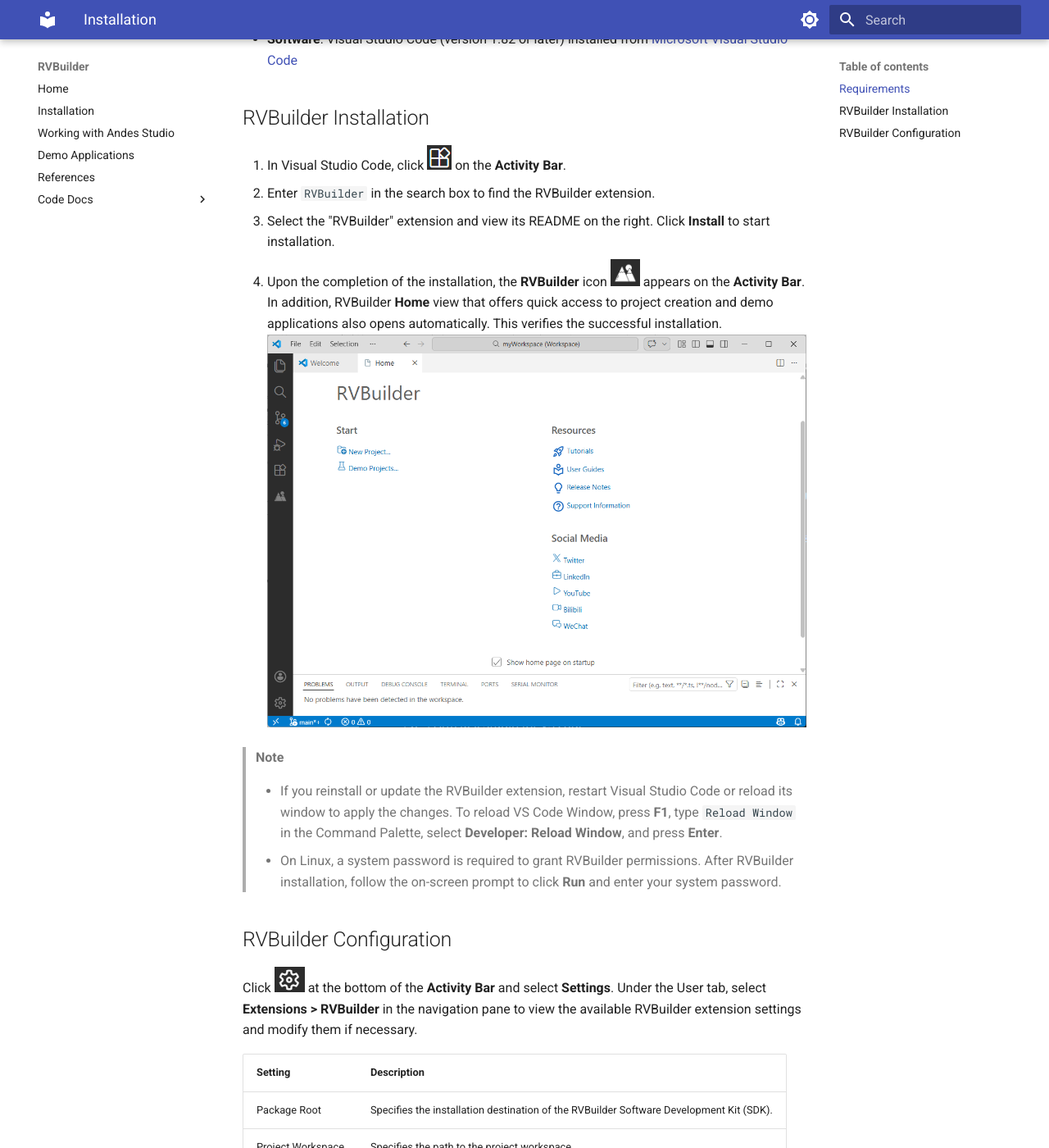
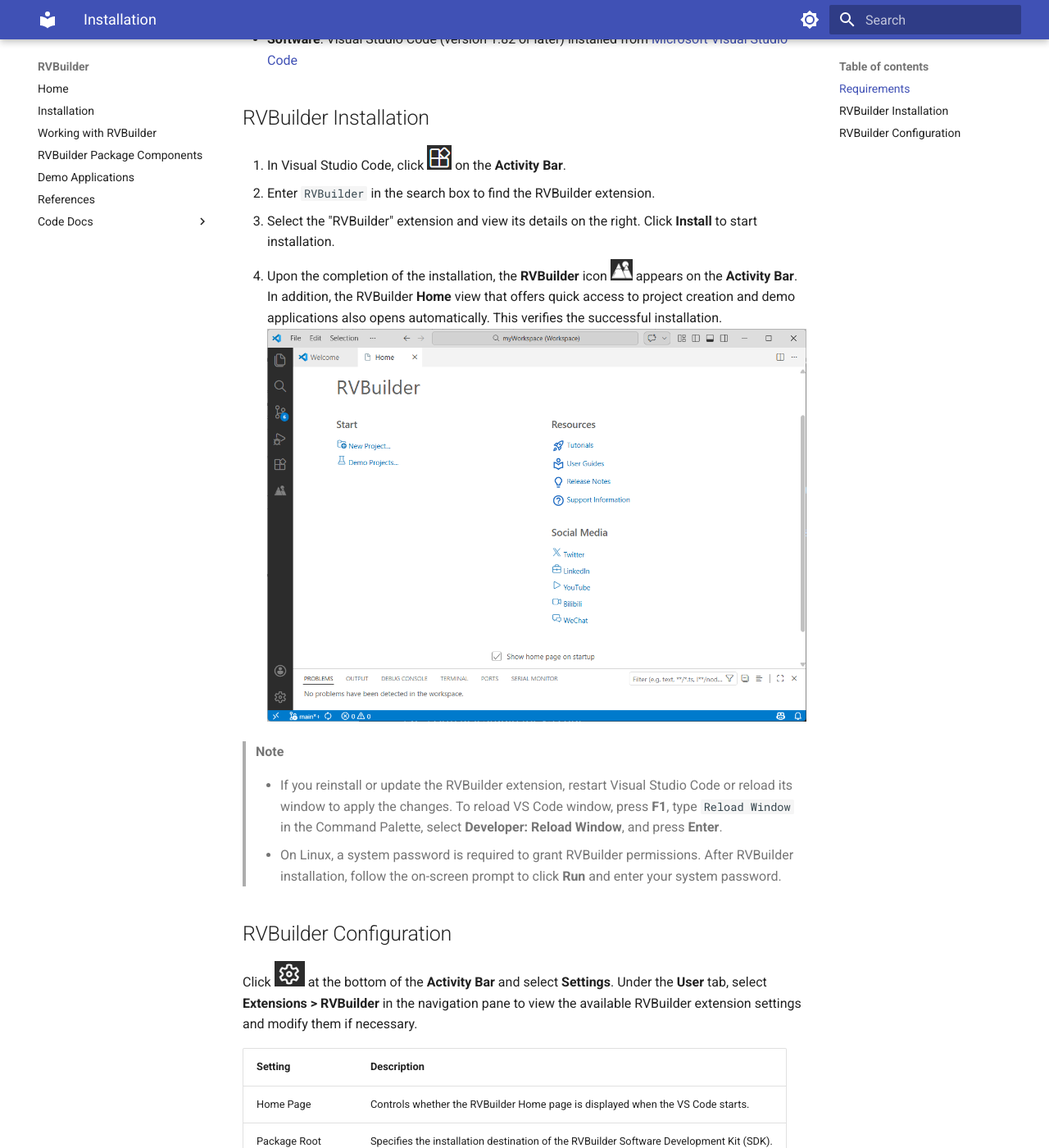
Before and after one commit to obscuredarling/qwpo4578, an MkDocs documentation site: the page built from docs/Installation.md, in a window 1280 px wide and 1400 px high, scrolled down 229 px. Shown: the whole window at 82% size. Built offline with MkDocs 1.6.1 and Material for MkDocs 9.7.7, drawn with Linux system fonts in a browser that asks for light colours; some of the changed text lies outside the part shown.

Commit message:
Added components.md

```diff
--- a/docs/Installation.md
+++ b/docs/Installation.md
@@ -5,25 +5,25 @@
 ## RVBuilder Installation
 1. In Visual Studio Code, click ![Extension](./images/extension.png) on the **Activity Bar**.
 2. Enter `RVBuilder` in the search box to find the RVBuilder extension.
-3. Select the "RVBuilder" extension and view its README on the right. Click **Install** to start installation.
-4. Upon the completion of the installation, the **RVBuilder** icon  ![RVBuilder icon](./images/RVBuilder_icon.png) appears on the **Activity Bar**. In addition, RVBuilder **Home** view that offers quick access to project creation and demo applications also opens automatically. This verifies the  successful installation.
+3. Select the "RVBuilder" extension and view its details on the right. Click **Install** to start installation.
+4. Upon the completion of the installation, the **RVBuilder** icon ![RVBuilder icon](./images/RVBuilder_icon.png) appears on the **Activity Bar**. In addition, the RVBuilder **Home** view that offers quick access to project creation and demo applications also opens automatically. This verifies the  successful installation.
 ![RVBuilder install verification](./images/RVBuilder_home.png)
 
 > **Note**
 >
-> - If you reinstall or update the RVBuilder extension, restart Visual Studio Code or reload its window to apply the changes. To reload VS Code Window, press **F1**, type `Reload Window` in the Command Palette, select **Developer: Reload Window**, and press **Enter**.
+> - If you reinstall or update the RVBuilder extension, restart Visual Studio Code or reload its window to apply the changes. To reload VS Code window, press **F1**, type `Reload Window` in the Command Palette, select **Developer: Reload Window**, and press **Enter**.
 > - On Linux, a system password is required to grant RVBuilder permissions. After RVBuilder installation, follow the on-screen prompt to click **Run** and enter your system password.
 
 
 ## RVBuilder Configuration
 
-Click ![Setting wheel](./images/setting_wheel.png) at the bottom of the **Activity Bar** and select **Settings**. Under the User tab, select **Extensions > RVBuilder** in the navigation pane to view the available RVBuilder extension settings and modify them if necessary.
+Click ![Setting wheel](./images/setting_wheel.png) at the bottom of the **Activity Bar** and select **Settings**. Under the **User** tab, select **Extensions > RVBuilder** in the navigation pane to view the available RVBuilder extension settings and modify them if necessary.
 
 
 | Setting | Description |
 |---------|-------------|
+| Home Page| Controls whether the RVBuilder Home page is displayed when the VS Code starts. |
 | Package Root | Specifies the installation destination of the RVBuilder Software Development Kit (SDK).
 | Project Workspace | Specifies the path to the project workspace.|
-| Home Page| Controls whether the RVBuilder Home page is displayed when the VS Code starts. |
 
-![RVBuilder Settings](./images/RVBuilder_Settings.png)
+![RVBuilder Settings](./images/RVBuilder_settings.png)
--- a/mkdocs.yml
+++ b/mkdocs.yml
@@ -47,7 +47,8 @@
 nav:
     - Home: index.md
     - Installation: installation.md
-    - Working with Andes Studio: working.md
+    - Working with RVBuilder: working.md
+    - RVBuilder Package Components: components.md
     - Demo Applications: demo.md
     - References: references.md
     - Code Docs:
```
Also changed, not shown: docs/components.md (added, +25 -0 lines), docs/index.md (+2 -2 lines), docs/working.md (+6 -0 lines), docs/images/RVBuilder_icon.png.
